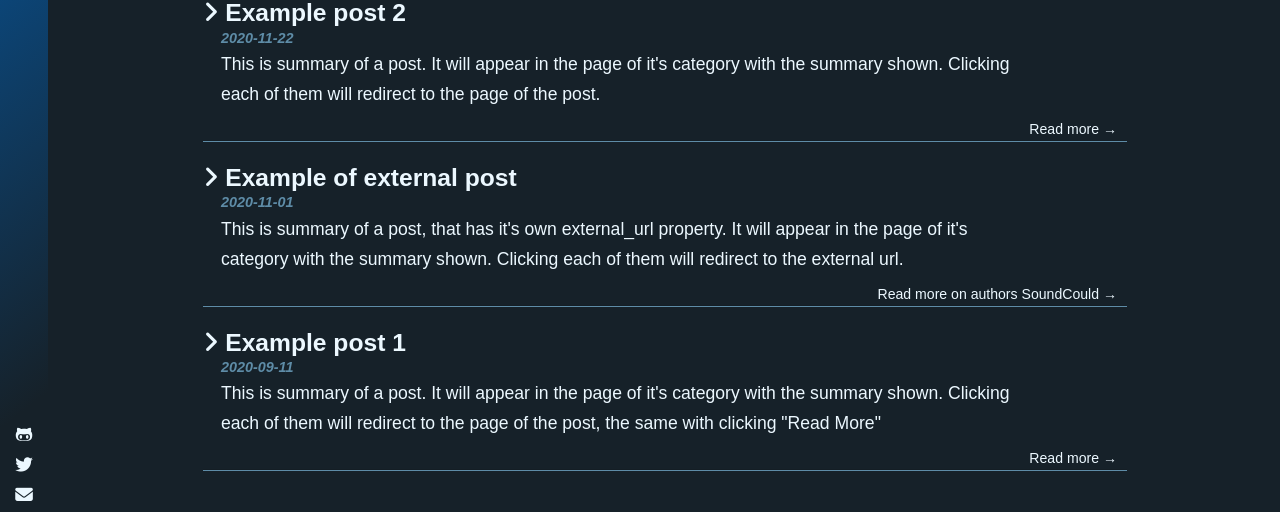
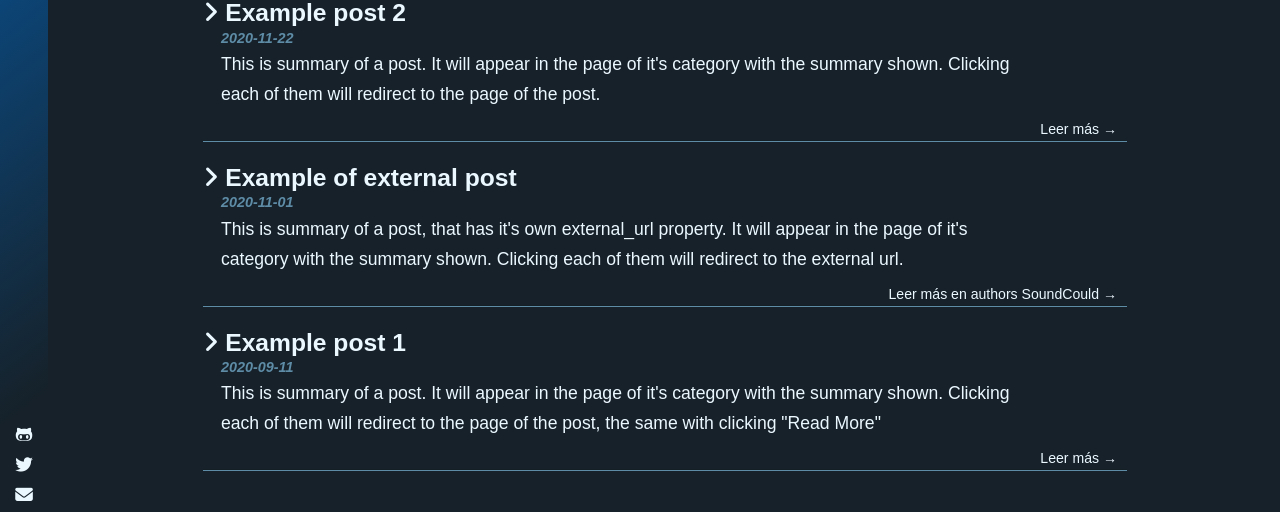
Before and after one commit to camachevaz/ESL, a Jekyll site: the page built from pages/category-1.html, in a window 1280 px wide. Shown: the part 822-1334 px from the top of the page. Built offline with Jekyll 4.4.1, drawn with Linux system fonts in a browser that asks for light colours; nearby versions of some CDN libraries; some web fonts are replaced.

Commit message:
Update category-aggregator.html

```diff
--- a/_layouts/category-aggregator.html
+++ b/_layouts/category-aggregator.html
@@ -33,9 +33,9 @@ layout: default
                     {% else %}
                     <a href="{{ post.url | relative_url }}">
                     {% endif %}                        {% if post.external_name %}
-                        Read more on {{ post.external_name }} &rarr;
+                        Leer más en {{ post.external_name }} &rarr;
                         {% else %}
-                        Read more &rarr;
+                        Leer más &rarr;
                         {% endif %}
                     </a>
                 </span>
```
